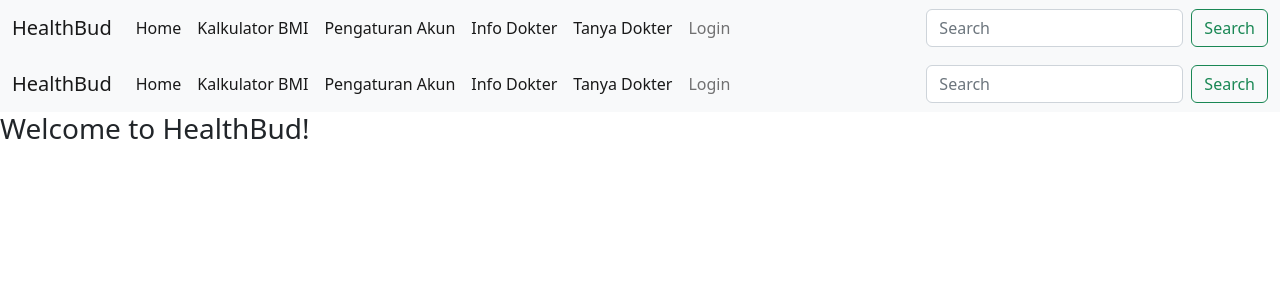
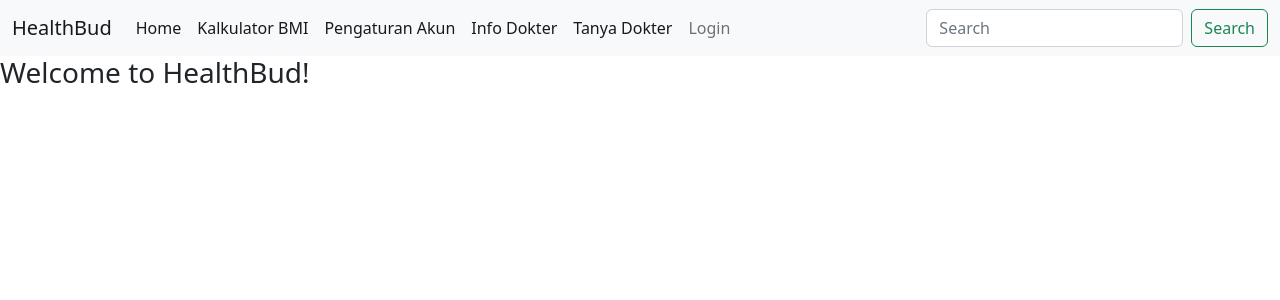
Before and after one commit to C009-PBP/PTS-PBP, a Django app: page / in a window 1280 px wide. Shown: the top 300 px of the page. Run offline with Django 4.2, Linux system fonts and the light colour scheme.

Commit message:
update auth(templates) & bmi(forms)

```diff
--- a/authentication/templates/login.html
+++ b/authentication/templates/login.html
@@ -1,4 +1,4 @@
-{% extends 'base.html' %}
+{% extends 'baseAuth.html' %}
 
 {% load static %}
 
--- a/authentication/templates/register.html
+++ b/authentication/templates/register.html
@@ -1,4 +1,4 @@
-{% extends 'base.html' %}
+{% extends 'baseAuth.html' %}
 
 {% block meta %}
 <title>Registrasi Akun</title>
--- a/authentication/templates/register_dokter.html
+++ b/authentication/templates/register_dokter.html
@@ -1,4 +1,4 @@
-{% extends 'base.html' %}
+{% extends 'baseAuth.html' %}
 
 {% block meta %}
 <title>Registrasi Akun</title>
--- a/authentication/templates/register_pasien.html
+++ b/authentication/templates/register_pasien.html
@@ -1,4 +1,4 @@
-{% extends 'base.html' %}
+{% extends 'baseAuth.html' %}
 
 {% block meta %}
 <title>Registrasi Akun</title>
--- a/homepage/templates/index.html
+++ b/homepage/templates/index.html
@@ -9,44 +9,7 @@
 
 {% block content %}
 
-  <nav class="navbar navbar-expand-lg bg-light">
-    <div class="container-fluid">
-      <a class="navbar-brand">HealthBud</a>
-      <button class="navbar-toggler" type="button" data-bs-toggle="collapse" data-bs-target="#navbarSupportedContent" aria-controls="navbarSupportedContent" aria-expanded="false" aria-label="Toggle navigation">
-        <span class="navbar-toggler-icon"></span>
-      </button>
-      <div class="collapse navbar-collapse" id="navbarSupportedContent">
-        <ul class="navbar-nav me-auto mb-2 mb-lg-0">
-          <li class="nav-item">
-            <a class="nav-link active" aria-current="page" href="{% url 'homepage:index' %}">Home</a>
-          </li>
-          <li class="nav-item">
-            <a class="nav-link active" href="{% url 'bmi_calculator:show_bmi_calculator' %}">Kalkulator BMI</a>
-          </li>
-          <li class="nav-item">
-            <a class="nav-link active" href="#">Pengaturan Akun</a>
-          </li>
-          <li class="nav-item">
-            <a class="nav-link active" href="#">Info Dokter</a>
-          </li>
-          <li class="nav-item">
-            <a class="nav-link active" href="#">Tanya Dokter</a>
-          </li>
-          <li class="nav-item">
-            {% if request.user.is_authenticated %}
-              <a class="nav-link log" id="log" href="{% url 'authentication:logout' %}">Logout</a>
-            {% else %}
-              <a class="nav-link log" href="{% url 'authentication:login' %}">Login</a>
-            {% endif %}
-          </li>
-        </ul>
-        <form class="d-flex" role="search">
-          <input class="form-control me-2" type="search" placeholder="Search" aria-label="Search">
-          <button class="btn btn-outline-success" type="submit">Search</button>
-        </form>
-      </div>
-    </div>
-  </nav>
+
 
 
   {% if request.user.is_authenticated %}
```
Also changed, not shown: bmi_calculator/forms.py (added, +46 -0 lines), bmi_calculator/templates/bmi_calculator.html (+8 -5 lines), bmi_calculator/views.py (+4 -9 lines), templates/baseAuth.html (added, +22 -0 lines).
